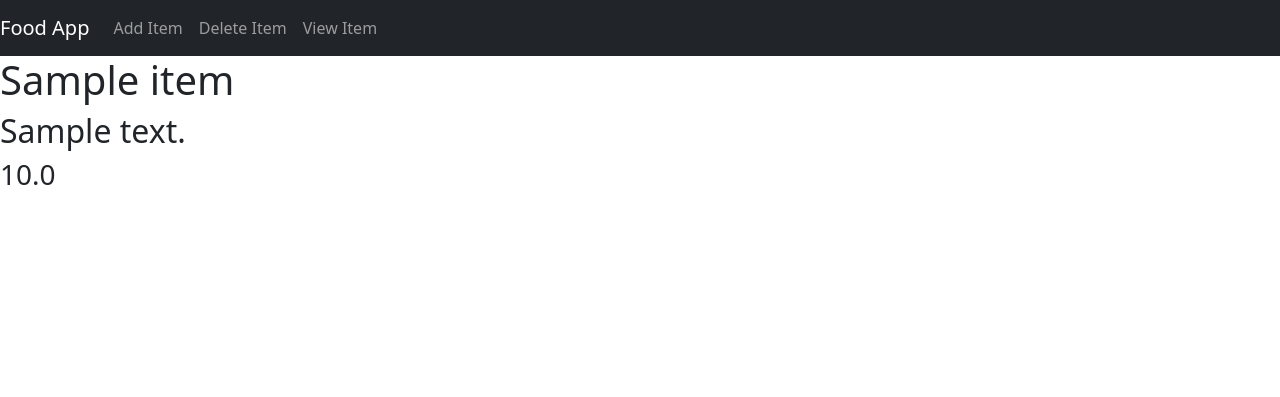
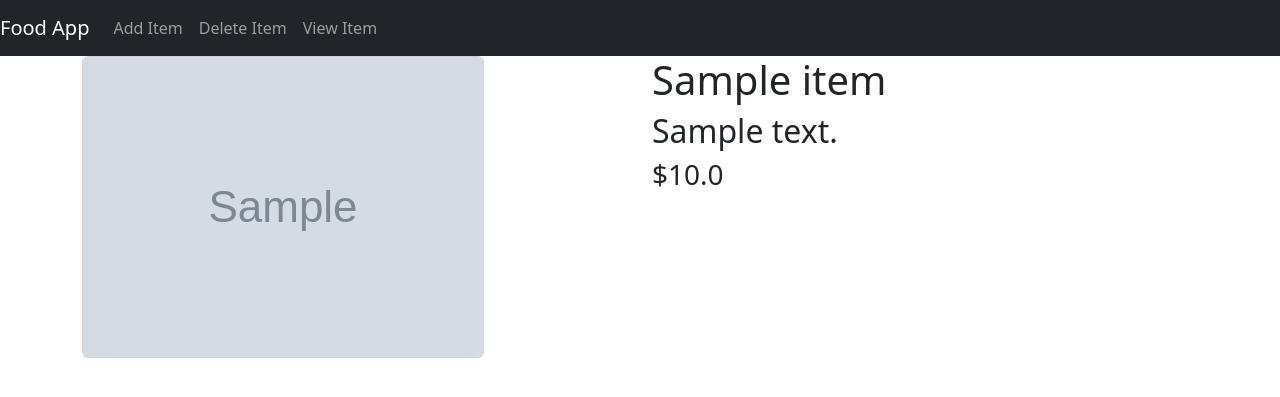
Before and after one commit to bhaveshdaswani93/foodmenu-django, a Django app: page /food/1/ in a window 1280 px wide. Shown: the top 397 px of the page. Run offline with Django 5.2, Linux system fonts and the light colour scheme; tables that the repository leaves empty hold one stand-in row (values such as "Sample post"); grey boxes marked "Sample" are stand-in pictures.

Commit message:
working detail view UI

```diff
--- a/food/templates/food/detail.html
+++ b/food/templates/food/detail.html
@@ -1,6 +1,18 @@
 {% extends 'food/base.html' %}
 {% block body %}
-  <h1>{{ item.item_name }}</h1>
-  <h2>{{ item.item_desc }}</h2>
-  <h3>{{ item.item_price }}</h3>
+  <div class="container">
+    <div class="row">
+      <div class="col-md-6">
+        <img src="{{ item.item_image }}" alt="Food Item image" class="card"
+          style="max-width: 100%"
+        />
+      </div>
+      <div class="col-md-6">
+          <h1>{{ item.item_name }}</h1>
+          <h2>{{ item.item_desc }}</h2>
+          <h3>${{ item.item_price }}</h3>
+      </div>
+    </div>
+  </div>
+
 {% endblock %}
--- a/food/templates/food/index.html
+++ b/food/templates/food/index.html
@@ -14,7 +14,7 @@
         </div>
 
         <div class="col-md-2">
-
+            <a href="{% url 'food:detail' item.id%}" class="btn btn-success">Details</a>
         </div>
 
       </div>
```
